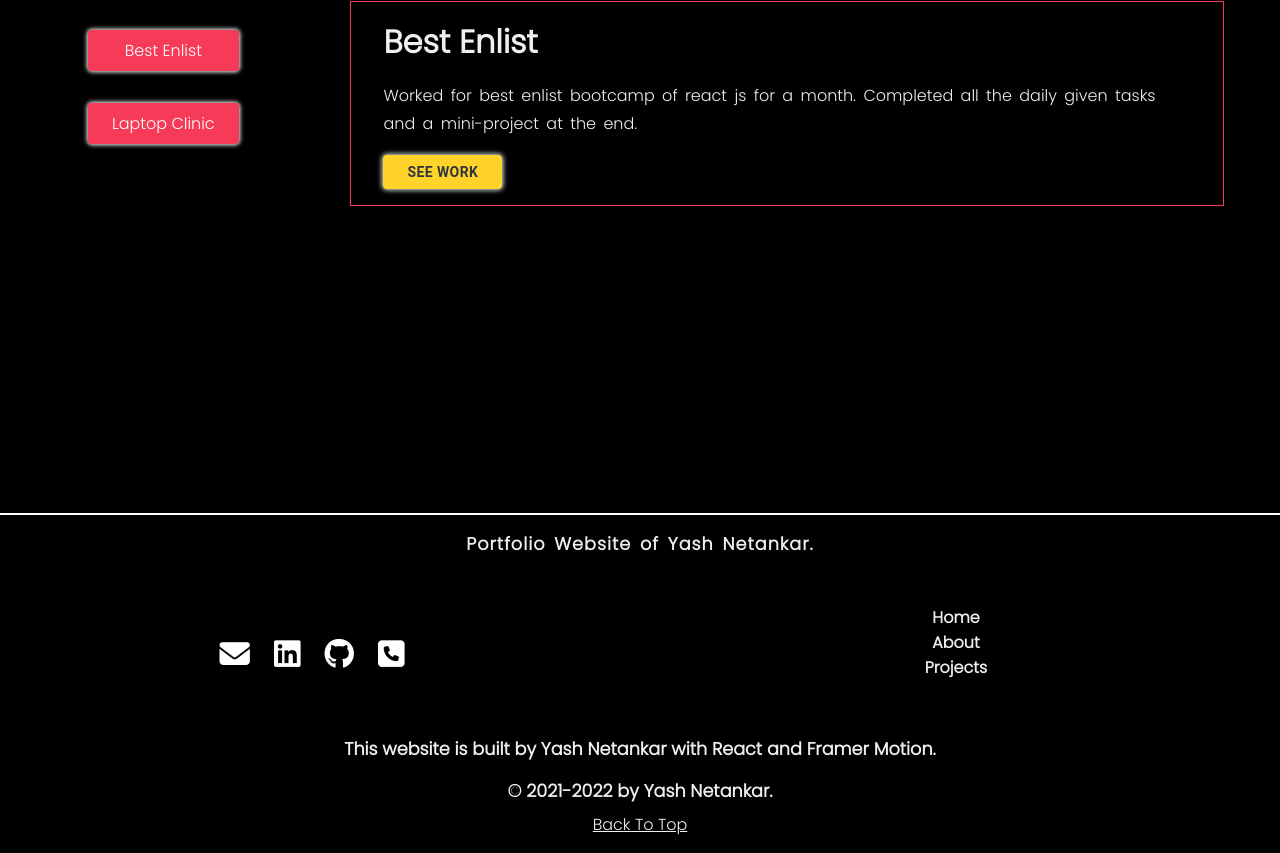
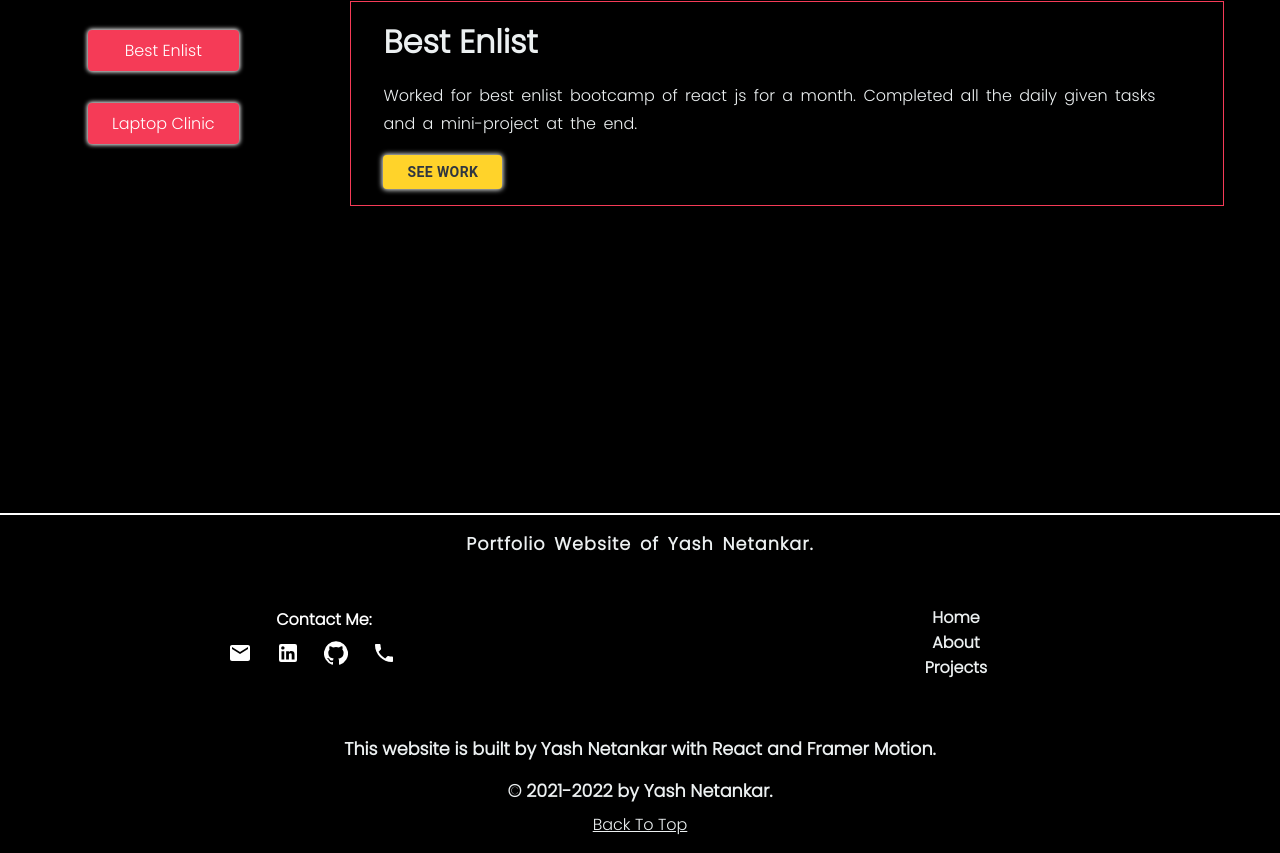
Before and after one commit to Yash-Netankar/My-Portfolio, a React (Create React App) app: page / in a window 1280 px wide. Shown: the part 3569-4422 px from the top of the page. Built offline with nearby package versions, Linux system fonts and the light colour scheme.

Commit message:
replace the icons source with material ui

```diff
--- a/public/index.html
+++ b/public/index.html
@@ -10,7 +10,6 @@
   <link rel="preconnect" href="https://fonts.gstatic.com">
   <link href="https://fonts.googleapis.com/css2?family=Poppins:wght@300&family=Rubik:wght@500&display=swap"
     rel="stylesheet">
-  <script src='https://kit.fontawesome.com/a076d05399.js' crossorigin='anonymous'></script>
 
 
   <title>Yash Netankar | Portfolio</title>
--- a/src/components/Footer.jsx
+++ b/src/components/Footer.jsx
@@ -1,5 +1,10 @@
-import React from 'react'
-import { NavLink } from 'react-router-dom'
+import React from 'react';
+import { NavLink } from 'react-router-dom';
+import EmailIcon from '@material-ui/icons/Email';
+import LinkedInIcon from '@material-ui/icons/LinkedIn';
+import PhoneIcon from '@material-ui/icons/Phone';
+import GitHubIcon from '@material-ui/icons/GitHub';
+
 
 const Footer = () => {
     return (
@@ -7,20 +12,20 @@
             <h2>Portfolio Website of Yash Netankar.</h2>
             <div className="sections_div">
                 <section className="f_sec1">
-                    <h1>Contact Me:</h1>
+                    <h1 style={{color:"white"}}>Contact Me:</h1>
                     <div className="contacts_div">
                         <a href="mailto:netankaryash2002@gmail.com"
                             title="netankaryash2002@gmail.com">
-                            <i class='fas fa-envelope'></i>
+                            <EmailIcon />
                         </a>
                         <a href="https://www.linkedin.com/in/yash-netankar-29b8ba200/" target="_blank" rel="noreferrer">
-                            <i class='fab fa-linkedin'></i>
+                            <LinkedInIcon />
                         </a>
                         <a href="https://github.com/yash-netankar/" target="_blank" rel="noreferrer">
-                            <i class='fab fa-github'></i>
+                            <GitHubIcon />
                         </a>
-                        <a href="tel:9284954495" >
-                            <i class='fas fa-phone-square'></i>
+                        <a href="tel:9284954495" title="9284954495">
+                            <PhoneIcon />
                         </a>
                     </div>
                 </section>
```
